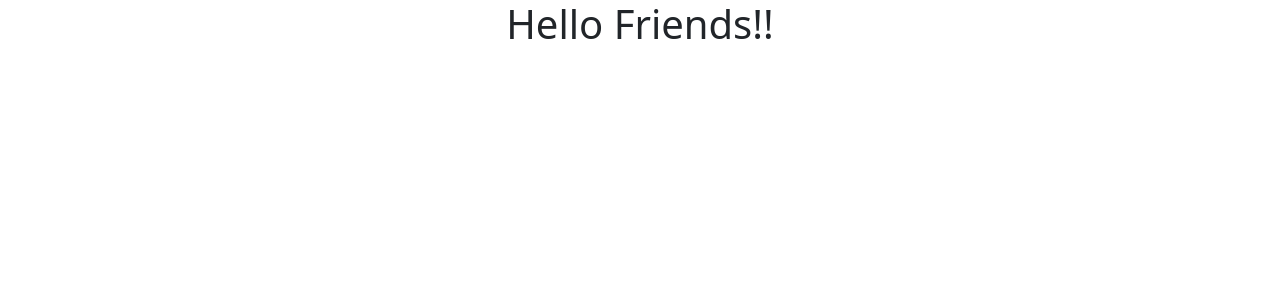
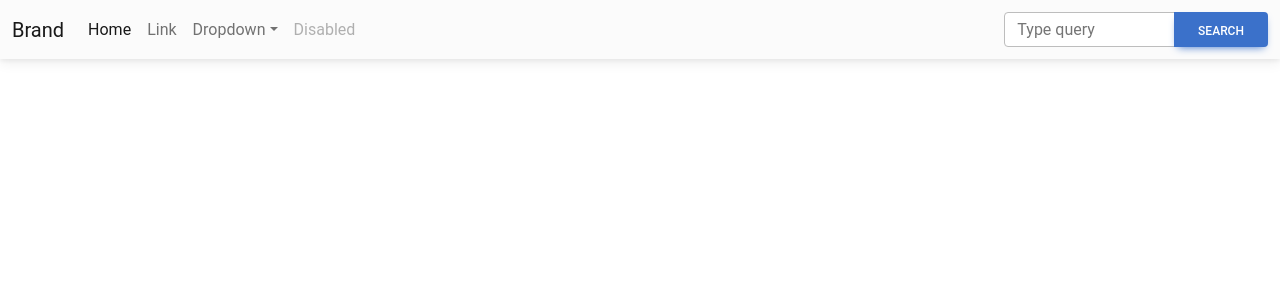
Before and after one commit to ArcosChris/Dwellin.io, a React (Create React App) app: page / in a window 1280 px wide. Shown: the top 300 px of the page. Built offline with nearby package versions, Linux system fonts and the light colour scheme.

Commit message:
installed mbd ui kit

```diff
--- a/package.json
+++ b/package.json
@@ -3,11 +3,13 @@
   "version": "0.1.0",
   "private": true,
   "dependencies": {
+    "@fortawesome/fontawesome-free": "^6.2.1",
     "@testing-library/jest-dom": "^5.16.5",
     "@testing-library/react": "^13.4.0",
     "@testing-library/user-event": "^13.5.0",
     "animejs": "^3.2.1",
     "bootstrap": "^5.2.3",
+    "mdb-react-ui-kit": "^5.0.0",
     "react": "^18.2.0",
     "react-bootstrap": "^2.7.0",
     "react-dom": "^18.2.0",
--- a/src/App.js
+++ b/src/App.js
@@ -1,11 +1,12 @@
-import './css/App.css';
-import 'bootstrap/dist/css/bootstrap.min.css';
+import "./css/App.css";
+import "bootstrap/dist/css/bootstrap.min.css";
+import Navbar from "./components/Navbar";
 
 function App() {
   return (
-    <div className="App">
-      <h1>Hello Friends!!</h1>
-    </div>
+
+      <Navbar />
+
   );
 }
 
--- a/src/components/Navbar.js
+++ b/src/components/Navbar.js
@@ -1,7 +1,85 @@
-import React from "react";
+import React, { useState } from 'react';
+import {
+  MDBContainer,
+  MDBNavbar,
+  MDBNavbarBrand,
+  MDBNavbarToggler,
+  MDBIcon,
+  MDBNavbarNav,
+  MDBNavbarItem,
+  MDBNavbarLink,
+  MDBBtn,
+  MDBDropdown,
+  MDBDropdownToggle,
+  MDBDropdownMenu,
+  MDBDropdownItem,
+  MDBCollapse,
+} from "mdb-react-ui-kit";
 
-const Navbar = () => {
-    return <h1>Hello</h1>;
+export default function Navbar() {
+  const [showBasic, setShowBasic] = useState(false);
+
+  return (
+    <MDBNavbar expand="lg" light bgColor="light">
+      <MDBContainer fluid>
+        <MDBNavbarBrand href="#">Brand</MDBNavbarBrand>
+
+        <MDBNavbarToggler
+          aria-controls="navbarSupportedContent"
+          aria-expanded="false"
+          aria-label="Toggle navigation"
+          onClick={() => setShowBasic(!showBasic)}
+        >
+          <MDBIcon icon="bars" fas />
+        </MDBNavbarToggler>
+
+        <MDBCollapse navbar show={showBasic}>
+          <MDBNavbarNav className="mr-auto mb-2 mb-lg-0">
+            <MDBNavbarItem>
+              <MDBNavbarLink active aria-current="page" href="#">
+                Home
+              </MDBNavbarLink>
+            </MDBNavbarItem>
+            <MDBNavbarItem>
+              <MDBNavbarLink href="#">Link</MDBNavbarLink>
+            </MDBNavbarItem>
+
+            <MDBNavbarItem>
+              <MDBDropdown>
+                <MDBDropdownToggle tag="a" className="nav-link" role="button">
+                  Dropdown
+                </MDBDropdownToggle>
+                <MDBDropdownMenu>
+                  <MDBDropdownItem link>Action</MDBDropdownItem>
+                  <MDBDropdownItem link>Another action</MDBDropdownItem>
+                  <MDBDropdownItem link>Something else here</MDBDropdownItem>
+                </MDBDropdownMenu>
+              </MDBDropdown>
+            </MDBNavbarItem>
+
+            <MDBNavbarItem>
+              <MDBNavbarLink
+                disabled
+                href="#"
+                tabIndex={-1}
+                aria-disabled="true"
+              >
+                Disabled
+              </MDBNavbarLink>
+            </MDBNavbarItem>
+          </MDBNavbarNav>
+
+          <form className="d-flex input-group w-auto">
+            <input
+              type="search"
+              className="form-control"
+              placeholder="Type query"
+              aria-label="Search"
+            />
+            <MDBBtn color="primary">Search</MDBBtn>
+          </form>
+        </MDBCollapse>
+      </MDBContainer>
+    </MDBNavbar>
+  );
 }
-
-export default Navbar;
--- a/src/index.js
+++ b/src/index.js
@@ -2,6 +2,8 @@
 import ReactDOM from 'react-dom/client';
 import './css/index.css';
 import App from './App';
+import 'mdb-react-ui-kit/dist/css/mdb.min.css';
+import "@fortawesome/fontawesome-free/css/all.min.css";
 
 const root = ReactDOM.createRoot(document.getElementById('root'));
 root.render(
```
Also changed, not shown: 1 other file (tests, documents, lock files or other folders).
